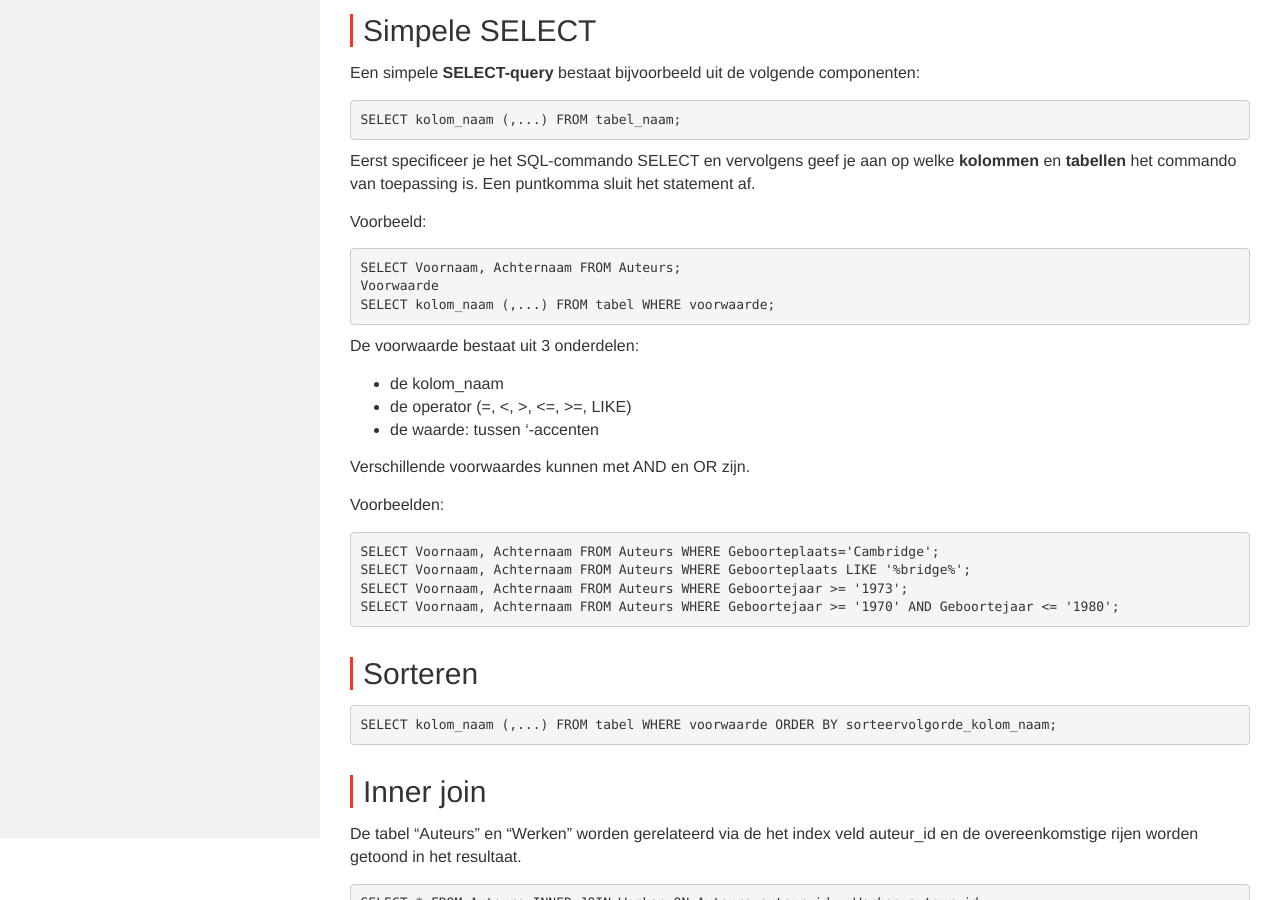
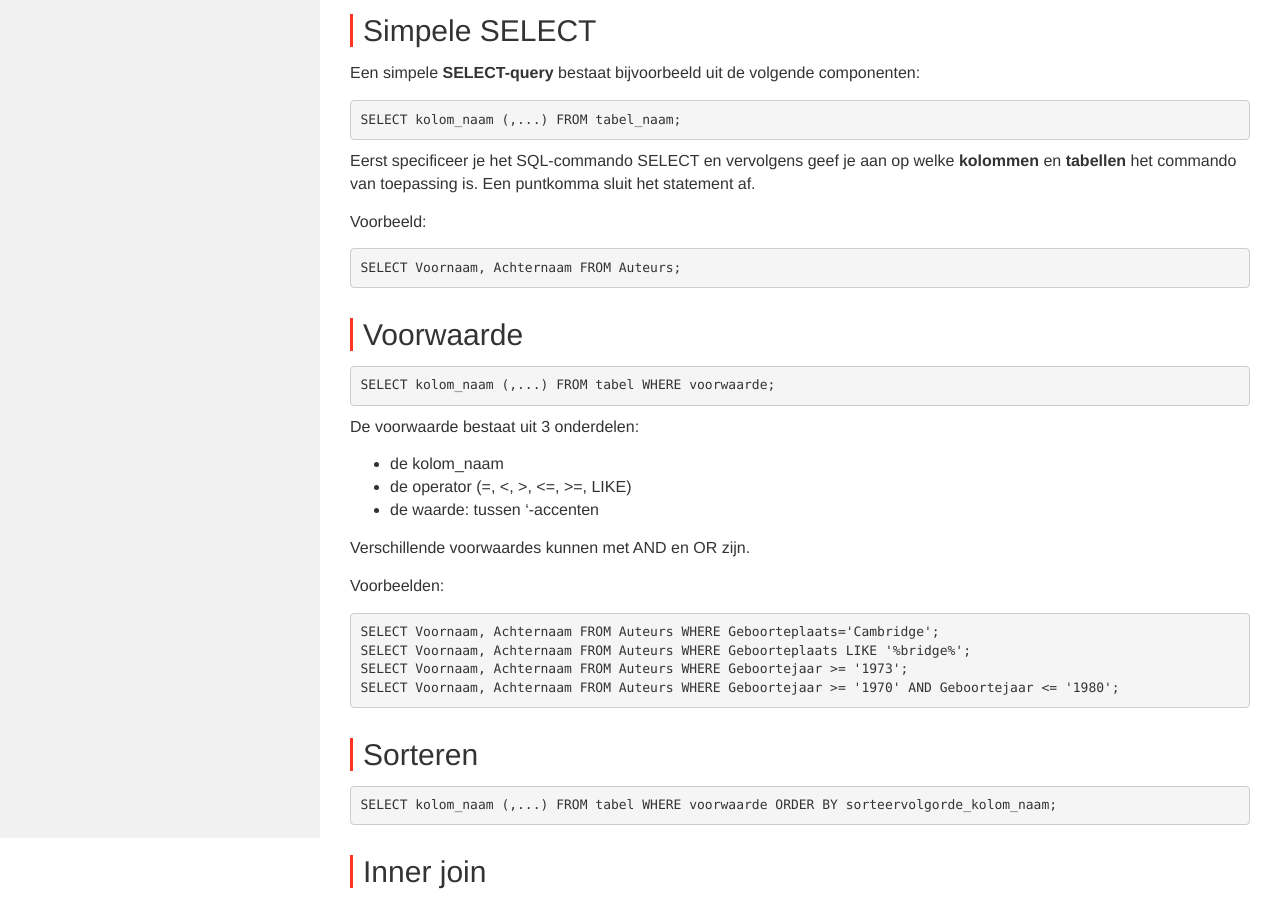
Before and after one commit to Syntra-Brussel/dynamische-webtechnieken, a Jekyll site: the page built from mysql/select.md, in a window 1280 px wide and 900 px high, scrolled down 662 px. Built offline with Jekyll 4.4.1, drawn with Linux system fonts in a browser that asks for light colours; nearby versions of some CDN libraries; a script that is not in the unit is left out.

Commit message:
Update select.md

```diff
--- a/mysql/select.md
+++ b/mysql/select.md
@@ -25,7 +25,11 @@ Voorbeeld:
 
 <pre>
 SELECT Voornaam, Achternaam FROM Auteurs;
-Voorwaarde
+</pre>
+
+## Voorwaarde
+
+<pre>
 SELECT kolom_naam (,...) FROM tabel WHERE voorwaarde;
 </pre>
 
```
